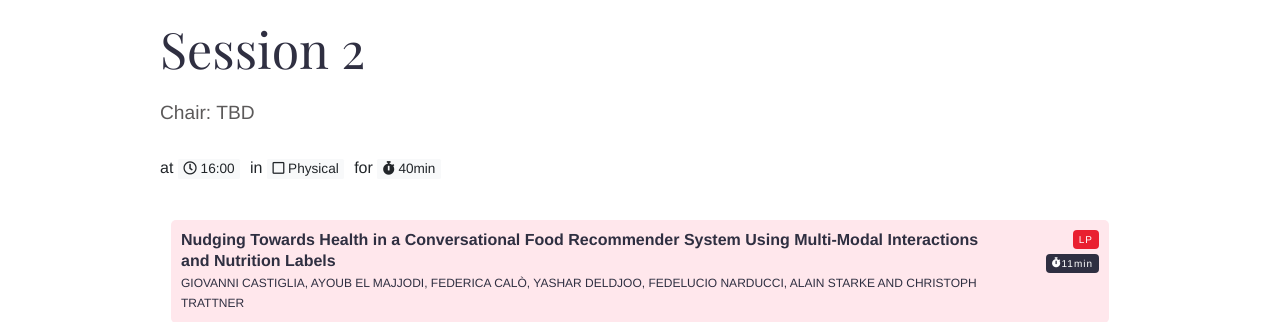
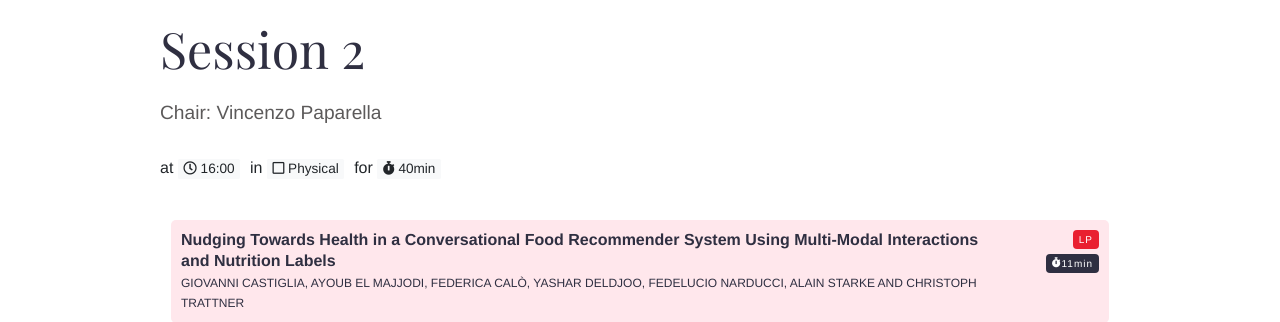
Before and after one commit to kars-workshop/2022, a Jekyll site: the page built from _talks/session2.md, in a window 1280 px wide. Shown: the part 275-597 px from the top of the page. Built offline with Jekyll 4.4.1, drawn with Linux system fonts in a browser that asks for light colours.

Commit message:
Update session2.md

```diff
--- a/_talks/session2.md
+++ b/_talks/session2.md
@@ -2,7 +2,7 @@
 name: Session 2
 data: session2
 speakers:
-  - TBD
+  - Vincenzo Paparella
 categories:
   - Session
 ---
```
